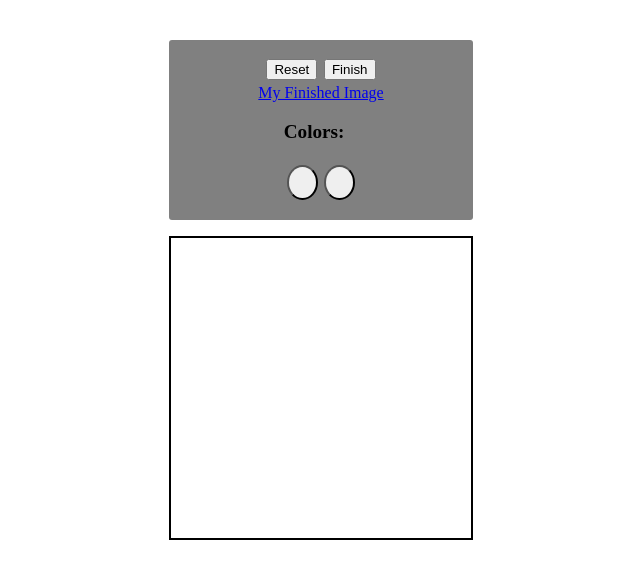
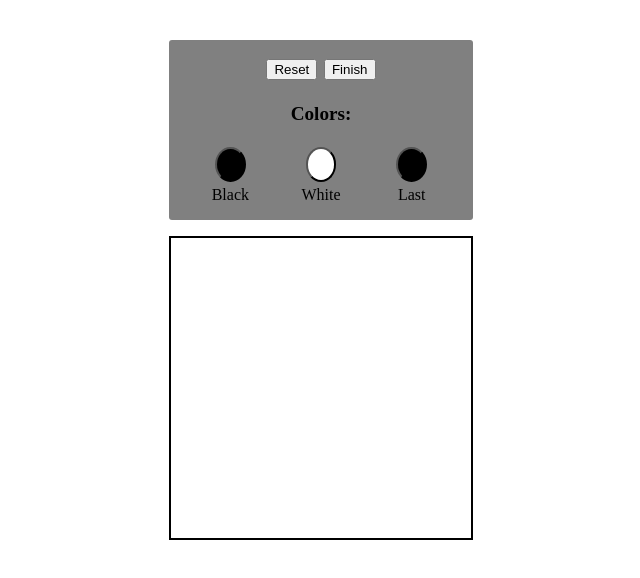
Before and after one commit to ashetonsm/pixel-canvas, a Vue app: page / in a window 1280 px wide. Shown: the top 578 px of the page, without its empty margins (319-959 px from the left). Built offline with nearby package versions, Linux system fonts and the light colour scheme; the HTML template or start-up script is replaced by a standard one.

Commit message:
Replaced placeholder and route-specific text. Added new buttons.

```diff
--- a/src/App.vue
+++ b/src/App.vue
@@ -1,75 +1,90 @@
 <script setup lang="ts">
-import { ref } from 'vue';
-import Canvas from './Canvas.vue';
+import { ref } from "vue";
+import Canvas from "./Canvas.vue";
+import { saveDrawing } from "./tools/saveDrawing";
 
-const color = ref<string>('#000000')
-let imgURL = "https://google.com"
-let thingType = "pet"
-let thingName
-let createdBy = ""
+const color = ref<string>("rgb(0, 0, 0)");
+let drawingName: string | null;
+var lastColor = ref<string>("rgb(0, 0, 0)");
 
 function resetCanvas() {
   try {
-    const canvas = document.querySelector('canvas')
+    const canvas = document.querySelector("canvas");
     if (canvas) {
-      const context = canvas.getContext('2d')
-      context!.clearRect(0, 0, canvas.width, canvas.height)
+      const context = canvas.getContext("2d");
+      context!.fillStyle = "rgb(255, 255, 255)";
+      context!.fillRect(0, 0, canvas.width, canvas.height);
     } else {
-      console.log("Canvas not found!")
+      console.log("Canvas not found!");
     }
-  } catch (error : any) {
-    console.log(error)
-  }}
-
-function handleColor(e: Event) {
-  if (e.target) {
-    color.value = (e.target as HTMLInputElement).value.toString()
-    console.log(color.value)
+  } catch (error: any) {
+    console.log(error);
   }
 }
 
-function handleSubmit() {
-  try {
-    thingName = prompt(`Name your ${thingType}:`)
-
-    if (thingName) {
-      const canvas = document.querySelector('canvas')
-      if (canvas) {
-        const date = new Date().toUTCString().replace(',', '').replace(/ /g,"-")
-        const image = canvas.toDataURL('image/png')
-        const fimg = document.querySelector('#finishedImg')
-        fimg!.href = image;
-        fimg!.download = `${thingType}-${thingName}-${date}`; // Or any desired filename
-        console.log(image)
-      } else {
-        console.log("Canvas not found!")
-      }
-    } else {
-      alert(`You must name your ${thingType}! Please try again.`)
-    }
-  } catch (error : any) {
-    console.log(error)
+function handleColor(e: Event) {
+  console.log(e.target);
+  if (e.target) {
+    lastColor.value = color.value;
+    color.value = (e.target as HTMLInputElement).value.toString();
   }
 }
 
+async function handleSubmit() {
+  drawingName = prompt(`Name your drawing:`);
+  if (drawingName) {
+    saveDrawing(drawingName);
+  } else {
+    alert(`You must name your drawing! Please try again.`);
+  }
+}
 </script>
 
 <template>
   <div class="navbar">
     <div>
       <button @click="resetCanvas">Reset</button>
-      <button @click="handleSubmit">Finish</button>
+      <button @click="handleSubmit()">Finish</button>
     </div>
-    <div>
-      <a href="finishedImg" id="finishedImg" download>My Finished Image</a>
-    </div>
-    <div>
-      <h3>Colors:</h3>
-      <button class="black color" value="#000000" @click="handleColor($event)"></button>
-      <button class="white color" value="#FFFFFF" @click="handleColor($event)"></button>
+    <div class="container-block">
+      <div class="row">
+        <h3>Colors:</h3>
+      </div>
+      <div class="row">
+        <div class="column">
+          <button
+            class="black color"
+            value="rgb(0, 0, 0)"
+            @click="handleColor($event)"
+            style="background-color: rgb(0, 0, 0)"
+          ></button>
+          Black
+        </div>
+        <div class="column">
+          <button
+            class="white color"
+            value="rgb(255, 255, 255)"
+            @click="handleColor($event)"
+            style="background-color: rgb(255, 255, 255)"
+          ></button>
+          White
+        </div>
+        <div class="column">
+          <button
+            id="lastColor"
+            class="last color"
+            :value="`${lastColor}`"
+            @click="handleColor($event)"
+            :style="`background-color: ${lastColor}`"
+          ></button>
+          Last
+        </div>
+      </div>
+      <div class="container-flex" id="gallery"></div>
     </div>
   </div>
-  <div class="container">
+
+  <div class="container-flex">
     <Canvas :size="24" :color="color"></Canvas>
   </div>
 </template>
```
